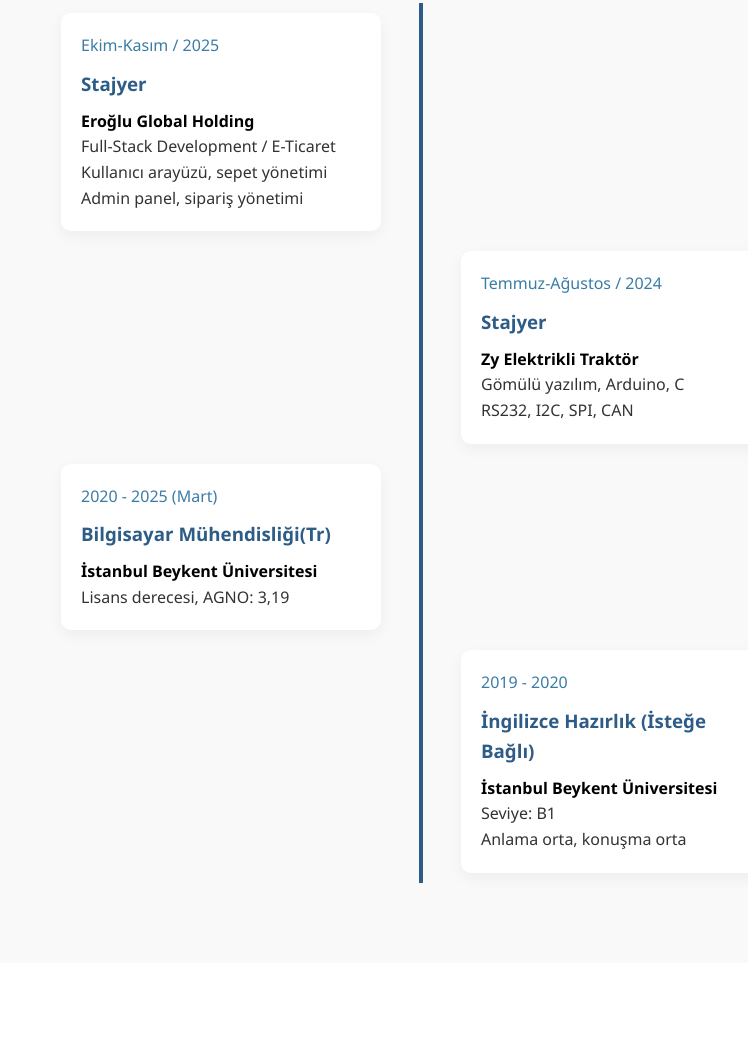
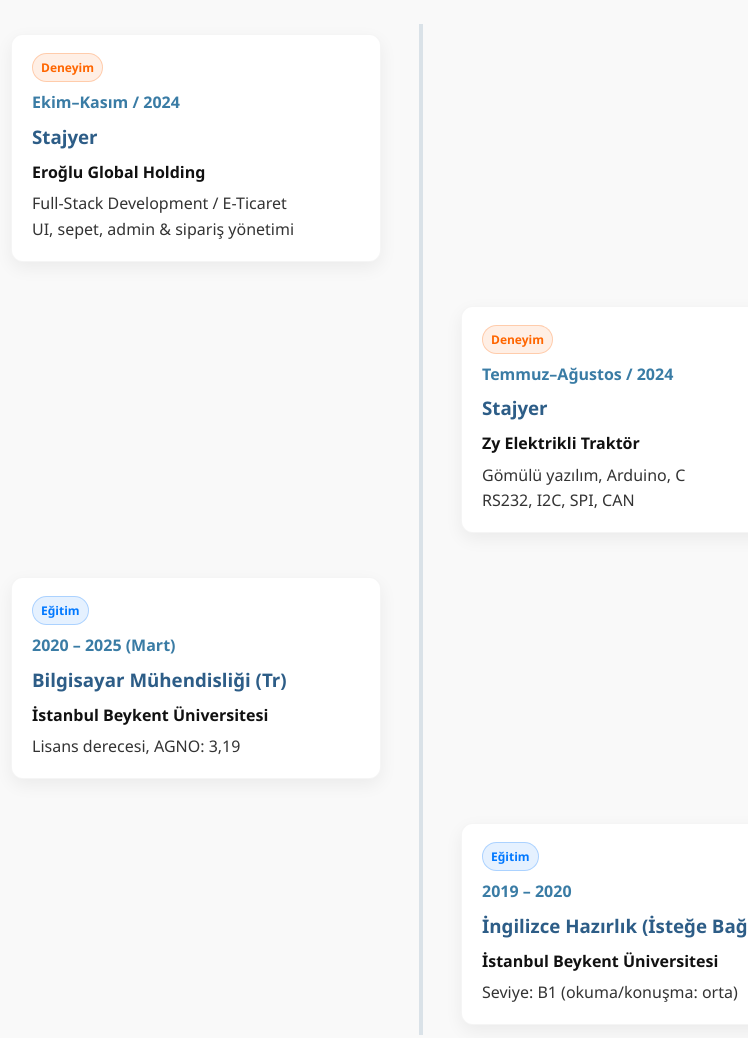
Before and after one commit to emre3657/Portfolio, a website: page Portfolio/index.html in a window 1280 px wide. Shown: the part 2915-3953 px from the top of the page, without its empty margins (219-967 px from the left). Drawn offline with Linux system fonts and the light colour scheme.

Commit message:
(Portfolio) feat: update experience and skills sections

```diff
--- a/Portfolio/index.html
+++ b/Portfolio/index.html
@@ -285,53 +285,68 @@
     <section id="experience" class="experience">
       <div class="container">
         <h2 class="section-title">Deneyim & Eğitim</h2>
-        <div class="timeline">
-          <div class="timeline-item">
+
+        <div class="timeline" id="timeline">
+          <div
+            class="timeline-item"
+            data-type="Deneyim"
+            data-start="2024-10-02"
+            data-end="2024-11-06"
+          >
             <div class="timeline-content">
-              <span class="date">Ekim-Kasım / 2025</span>
+              <span class="badge badge-exp">Deneyim</span>
+              <span class="date">Ekim–Kasım / 2024</span>
               <h3>Stajyer</h3>
-              <p style="font-weight: 600; color: black">
-                Eroğlu Global Holding
-              </p>
+              <p class="org">Eroğlu Global Holding</p>
               <p>
-                Full-Stack Development / E-Ticaret <br />
-                Kullanıcı arayüzü, sepet yönetimi <br />
-                Admin panel, sipariş yönetimi
+                Full-Stack Development / E-Ticaret<br />UI, sepet, admin &
+                sipariş yönetimi
               </p>
             </div>
           </div>
-          <div class="timeline-item">
+
+          <div
+            class="timeline-item"
+            data-type="Deneyim"
+            data-start="2024-07-29"
+            data-end="2024-08-23"
+          >
             <div class="timeline-content">
-              <span class="date">Temmuz-Ağustos / 2024</span>
+              <span class="badge badge-exp">Deneyim</span>
+              <span class="date">Temmuz–Ağustos / 2024</span>
               <h3>Stajyer</h3>
-              <p style="font-weight: 600; color: black">
-                Zy Elektrikli Traktör
-              </p>
-              <p>
-                Gömülü yazılım, Arduino, C <br />
-                RS232, I2C, SPI, CAN
-              </p>
+              <p class="org">Zy Elektrikli Traktör</p>
+              <p>Gömülü yazılım, Arduino, C<br />RS232, I2C, SPI, CAN</p>
             </div>
           </div>
-          <div class="timeline-item">
+
+          <div
+            class="timeline-item"
+            data-type="Eğitim"
+            data-start="2020-10-07"
+            data-end="2025-03-26"
+          >
             <div class="timeline-content">
-              <span class="date">2020 - 2025 (Mart)</span>
-              <h3>Bilgisayar Mühendisliği(Tr)</h3>
-              <p style="font-weight: 600; color: black">
-                İstanbul Beykent Üniversitesi
-              </p>
+              <span class="badge badge-edu">Eğitim</span>
+              <span class="date">2020 – 2025 (Mart)</span>
+              <h3>Bilgisayar Mühendisliği (Tr)</h3>
+              <p class="org">İstanbul Beykent Üniversitesi</p>
               <p>Lisans derecesi, AGNO: 3,19</p>
             </div>
           </div>
-          <div class="timeline-item">
+
+          <div
+            class="timeline-item"
+            data-type="Eğitim"
+            data-start="2019-10-07"
+            data-end="2020-03-30"
+          >
             <div class="timeline-content">
-              <span class="date">2019 - 2020</span>
+              <span class="badge badge-edu">Eğitim</span>
+              <span class="date">2019 – 2020</span>
               <h3>İngilizce Hazırlık (İsteğe Bağlı)</h3>
-              <p style="font-weight: 600; color: black">
-                İstanbul Beykent Üniversitesi
-              </p>
-              <p>Seviye: B1</p>
-              <p>Anlama orta, konuşma orta</p>
+              <p class="org">İstanbul Beykent Üniversitesi</p>
+              <p>Seviye: B1 (okuma/konuşma: orta)</p>
             </div>
           </div>
         </div>
@@ -366,7 +381,7 @@
               </div>
               <div>
                 <h3>Konum</h3>
-                <p>Sarıyer, İstanbul, Türkiye</p>
+                <p>İstanbul, Türkiye</p>
               </div>
             </div>
             <div class="contact-item">
@@ -379,7 +394,7 @@
                   <a
                     href="https://linkedin.com/in/emre-ekincii"
                     target="_blank"
-                    rel="noopener"
+                    rel="noopener noreferrer"
                   >
                     linkedin.com/in/emre-ekincii
                   </a>
@@ -437,14 +452,14 @@
             <a
               href="https://github.com/emre3657"
               target="_blank"
-              rel="noopener"
+              rel="noopener noreferrer"
               title="GitHub"
               ><i class="fab fa-github"></i
             ></a>
             <a
               href="https://linkedin.com/in/emre-ekincii"
               target="_blank"
-              rel="noopener"
+              rel="noopener noreferrer"
               title="LinkedIn"
             >
               <i class="fa-brands fa-linkedin-in"></i>
--- a/Portfolio/public/index.css
+++ b/Portfolio/public/index.css
@@ -213,18 +213,20 @@
 }
 
 .skill-list {
-  list-style: none;
+  display: flex;
+  flex-direction: column;
+  gap: 10px;
 }
 
 .skill-list li {
-  margin-bottom: 10px;
   display: flex;
   align-items: center;
 }
 
 .skill-list li::before {
-  content: "▹";
-  color: var(--accent-color);
+  content: "•"; /* güzel nokta */
+  color: var(--accent-color); /* kendi accent rengin */
+  font-size: 1.3em; /* biraz büyüt */
   margin-right: 10px;
 }
 
@@ -323,8 +325,11 @@
 
 .timeline {
   position: relative;
-  max-width: 800px;
+  max-width: 900px;
   margin: 0 auto;
+  display: flex;
+  flex-direction: column;
+  gap: 24px;
 }
 
 .timeline::after {
@@ -335,41 +340,71 @@
   top: 0;
   bottom: 0;
   left: 50%;
-  margin-left: -2px;
+  transform: translateX(-2px);
+  opacity: 0.15;
 }
 
 .timeline-item {
-  padding: 10px 40px;
   position: relative;
   width: 50%;
   box-sizing: border-box;
+  padding: 10px 40px;
 }
 
 .timeline-item:nth-child(odd) {
   left: 0;
 }
-
 .timeline-item:nth-child(even) {
   left: 50%;
 }
 
 .timeline-content {
-  padding: 20px;
-  background-color: white;
-  border-radius: 10px;
-  box-shadow: 0 5px 15px rgba(0, 0, 0, 0.05);
+  padding: 18px 20px;
+  background: #fff;
+  border-radius: 12px;
+  box-shadow: 0 6px 18px rgba(0, 0, 0, 0.06);
+  border: 1px solid rgba(0, 0, 0, 0.04);
 }
 
 .timeline-content h3 {
   color: var(--primary-color);
-  margin-bottom: 10px;
+  margin: 6px 0 8px;
+  font-weight: 700;
 }
 
 .timeline-content .date {
   color: var(--secondary-color);
-  font-weight: 500;
-  margin-bottom: 10px;
+  font-weight: 600;
   display: block;
+  margin-bottom: 6px;
+}
+
+.timeline-content .org {
+  font-weight: 700;
+  color: #111;
+  margin-bottom: 6px;
+}
+
+.badge {
+  display: inline-block;
+  font-size: 12px;
+  font-weight: 700;
+  padding: 4px 8px;
+  border-radius: 999px;
+  margin-bottom: 8px;
+  border: 1px solid transparent;
+}
+
+.badge-exp {
+  background: rgba(255, 102, 0, 0.1);
+  color: #ff6600;
+  border-color: rgba(255, 102, 0, 0.25);
+}
+
+.badge-edu {
+  background: rgba(0, 120, 255, 0.1);
+  color: #0078ff;
+  border-color: rgba(0, 120, 255, 0.25);
 }
 
 /* Contact Section */
@@ -619,16 +654,13 @@
   }
 
   .timeline::after {
-    left: 31px;
+    left: 15px;
+    transform: none;
   }
-
   .timeline-item {
     width: 100%;
-    padding-left: 70px;
-    padding-right: 25px;
-  }
-
-  .timeline-item:nth-child(even) {
-    left: 0;
+    padding-left: 40px;
+    padding-right: 10px;
+    left: 0 !important;
   }
 }
```
